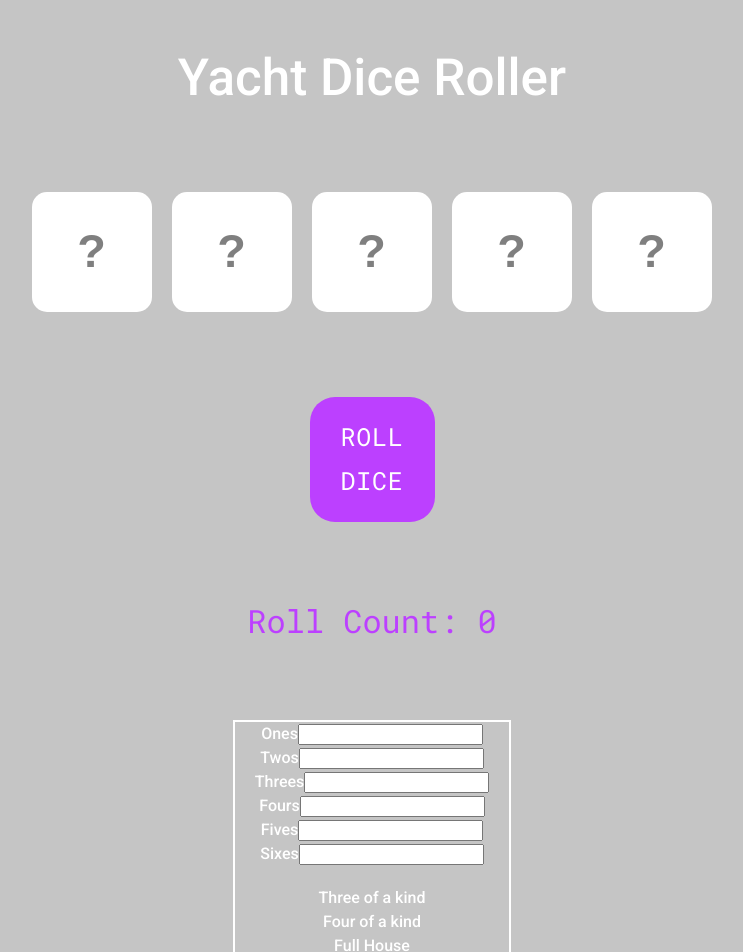
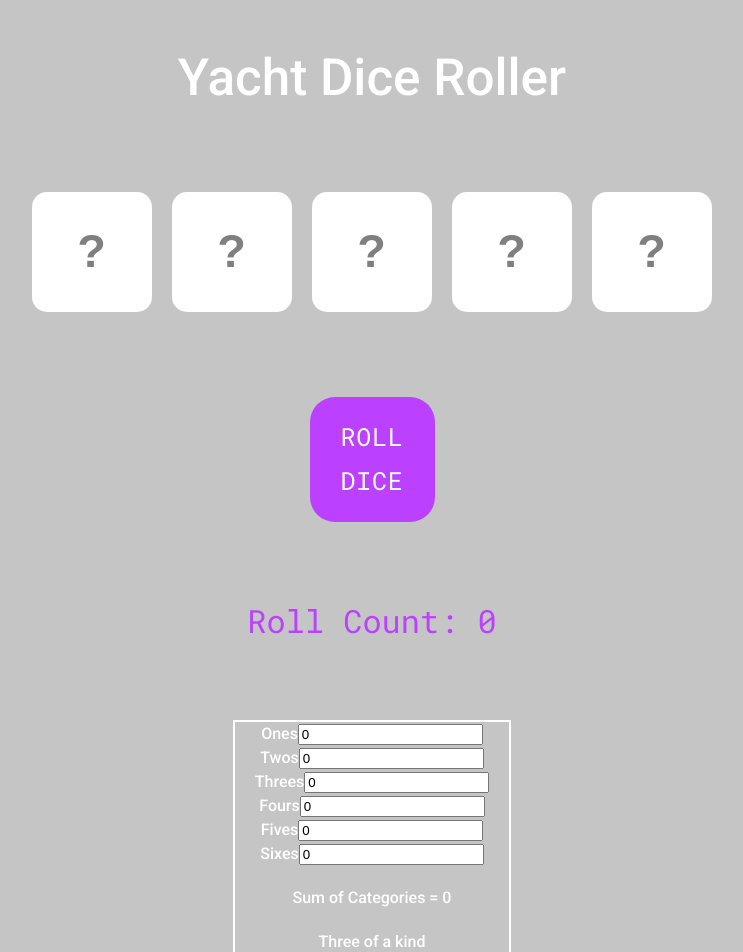
Before and after one commit to chriskstaton/SIXXES, a React (Vite) app: page / in a window 1280 px wide. Shown: the top 952 px of the page, without its empty margins (268-1011 px from the left). Built offline with nearby package versions, Linux system fonts and the light colour scheme.

Commit message:
input parse to int, sum of categories

```diff
--- a/src/Scoreboard.tsx
+++ b/src/Scoreboard.tsx
@@ -2,12 +2,12 @@ import { useState } from "react";
 import "./Scoreboard.scss";
 
 function Scoreboard(diceValues: []) {
-	const [onesVal, setOnesVal] = useState("");
-	const [twosVal, setTwosVal] = useState("");
-	const [threesVal, setThreesVal] = useState("");
-	const [foursVal, setFoursVal] = useState("");
-	const [fivesVal, setFivesVal] = useState("");
-	const [sixesVal, setSixesVal] = useState("");
+	const [onesCatVal, setOnesCatVal] = useState(0);
+	const [twosCatVal, setTwosCatVal] = useState(0);
+	const [threesCatVal, setThreesCatVal] = useState(0);
+	const [foursCatVal, setFoursCatVal] = useState(0);
+	const [fivesCatVal, setFivesCatVal] = useState(0);
+	const [sixesCatVal, setSixesCatVal] = useState(0);
 
 	//defaultValue={diceValues filtered and summed}
 
@@ -19,10 +19,12 @@ function Scoreboard(diceValues: []) {
 						Ones
 						<input
 							name="ones"
+							className="input"
 							type="number"
 							pattern="^[0-5]$"
-							value={onesVal}
-							onChange={(e) => setOnesVal(e.target.value)}
+							defaultValue={" "}
+							value={onesCatVal}
+							onChange={(e) => setOnesCatVal(parseInt(e.target.value))}
 						/>
 					</label>
 				</div>
@@ -31,10 +33,11 @@ function Scoreboard(diceValues: []) {
 						Twos
 						<input
 							name="twos"
+							className="input"
 							type="number"
 							pattern="^[0-10]$"
-							value={twosVal}
-							onChange={(e) => setTwosVal(e.target.value)}
+							value={twosCatVal}
+							onChange={(e) => setTwosCatVal(parseInt(e.target.value))}
 						/>
 					</label>
 				</div>
@@ -43,10 +46,11 @@ function Scoreboard(diceValues: []) {
 						Threes
 						<input
 							name="threes"
+							className="input"
 							type="number"
 							pattern="^[0-15]$"
-							value={threesVal}
-							onChange={(e) => setThreesVal(e.target.value)}
+							value={threesCatVal}
+							onChange={(e) => setThreesCatVal(parseInt(e.target.value))}
 						/>
 					</label>
 				</div>
@@ -54,11 +58,12 @@ function Scoreboard(diceValues: []) {
 					<label>
 						Fours
 						<input
-							name="Fours"
+							name="fours"
+							className="input"
 							type="number"
 							pattern="^[0-20]$"
-							value={foursVal}
-							onChange={(e) => setFoursVal(e.target.value)}
+							value={foursCatVal}
+							onChange={(e) => setFoursCatVal(parseInt(e.target.value))}
 						/>
 					</label>
 				</div>
@@ -67,10 +72,11 @@ function Scoreboard(diceValues: []) {
 						Fives
 						<input
 							name="fives"
+							className="input"
 							type="number"
 							pattern="^[0-25]$"
-							value={fivesVal}
-							onChange={(e) => setFivesVal(e.target.value)}
+							value={fivesCatVal}
+							onChange={(e) => setFivesCatVal(parseInt(e.target.value))}
 						/>
 					</label>
 				</div>
@@ -79,13 +85,23 @@ function Scoreboard(diceValues: []) {
 						Sixes
 						<input
 							name="sixes"
+							className="input"
 							type="number"
 							pattern="^[0-30]$"
-							value={sixesVal}
-							onChange={(e) => setSixesVal(e.target.value)}
+							value={sixesCatVal}
+							onChange={(e) => setSixesCatVal(parseInt(e.target.value))}
 						/>
 					</label>
 				</div>
+			</div>
+			<div>
+				Sum of Categories ={" "}
+				{onesCatVal +
+					twosCatVal +
+					threesCatVal +
+					foursCatVal +
+					fivesCatVal +
+					sixesCatVal}
 			</div>
 			<div className="special-categories">
 				<div className="special-item">Three of a kind</div>
```
